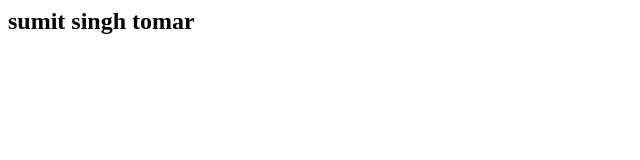
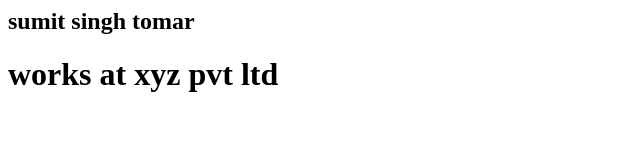
Before and after one commit to sierrasinghtango/newproj, a plain HTML site: page newproj/index.html in a window 1280 px wide. Shown: the whole page, without its empty margins (0-640 px from the left). Drawn offline with Linux system fonts and the light colour scheme.

Commit message:
Update index.html

```diff
--- a/newproj/index.html
+++ b/newproj/index.html
@@ -1,5 +1,6 @@
 <html>
 <body>
 <h2>sumit singh tomar</h2>
+  <h1>works at xyz pvt ltd</h1>
 </body>
 </html>
```
